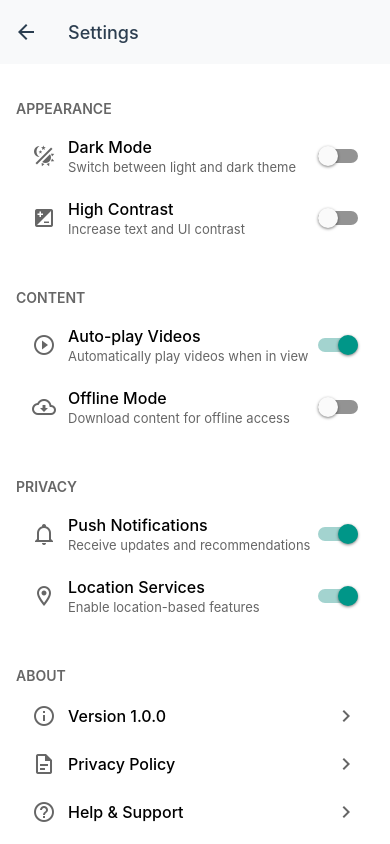
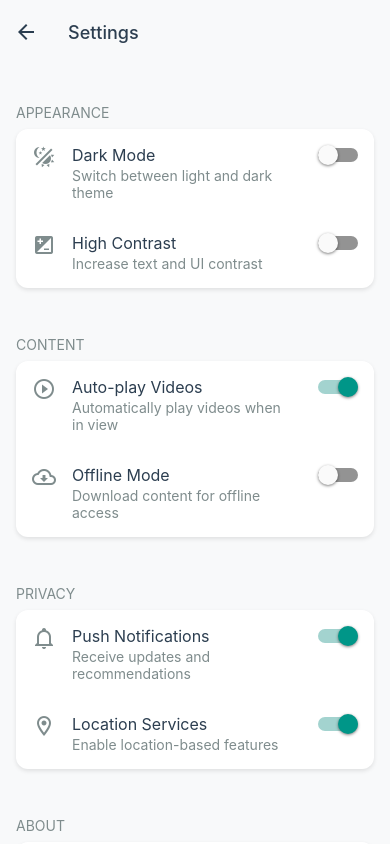
Before and after one commit to michaelhalperin/place-finder, a React Native app: screen /Settings in a window 390 px wide. Built offline with nearby package versions, Linux system fonts and the light colour scheme.

Commit message:
general fixes

```diff
--- a/src/screens/HomeScreen.tsx
+++ b/src/screens/HomeScreen.tsx
@@ -4,13 +4,14 @@ import { PlaceCard } from "../components/PlaceCard";
 import { useNavigation, useRoute, RouteProp } from "@react-navigation/native";
 import type { NativeStackNavigationProp } from "@react-navigation/native-stack";
 import { Activity, RootStackParamList } from "../types/types";
-import { placesApi } from "../api/api";
+// import { placesApi } from "../api/api";
 import { getRecommendations } from "../utils/recommendations";
 import { useLocation } from "../hooks/useLocation";
 import { useTheme } from "@/theme/ThemeContext";
 import { createHomeStyles } from "@/theme/constants";
 import { useSortContext } from "../context/SortContext";
 import { SkeletonLoader } from "../components/SkeletonLoader";
+import { mockPlaces } from "../utils/mockPlaces";
 
 type HomeScreenRouteProp = RouteProp<RootStackParamList, "User">;
 
@@ -23,58 +24,20 @@ export const HomeScreen = () => {
     loading: locationLoading,
     error: locationError,
   } = useLocation();
-  const [loading, setLoading] = useState(true);
-  const navigation =
-    useNavigation<NativeStackNavigationProp<RootStackParamList>>();
+  const navigation = useNavigation<NativeStackNavigationProp<RootStackParamList>>();
   const route = useRoute<HomeScreenRouteProp>();
   const userAnswers = route.params?.userAnswers;
   const styles = createHomeStyles(colors);
   const { sortType } = useSortContext();
 
   useEffect(() => {
-    const fetchPlaces = async () => {
-      if (!latitude || !longitude) return;
+    // Simply set the places based on recommendations or all mock places
+    const recommendedPlaces = userAnswers
+      ? getRecommendations(userAnswers, mockPlaces).recommendations
+      : mockPlaces;
 
-      try {
-        const nearbyPlaces = await placesApi.getNearbyPlacesWithWebsites(
-          latitude,
-          longitude
-        );
-
-        const activities = nearbyPlaces.map((place) => ({
-          id: place.place_id,
-          name: place.name,
-          rating: place.rating || 0,
-          image: place.photos?.[0]
-            ? placesApi.getPhotoUrl(place.photos[0].photo_reference)
-            : "https://picsum.photos/400/200",
-          description: place.vicinity || "",
-          distance: "",
-          address: place.vicinity || "",
-          openingHours: place.opening_hours?.open_now ? "Open" : "Closed",
-          features: place.types || [],
-          tags: place.types || [],
-          difficulty: userAnswers?.q3 || "moderate",
-          duration: userAnswers?.q4 || "1-2 hours",
-          timeOfDay: userAnswers?.q5 || "any",
-          website: place.website || null,
-          phone: place.phone || null,
-        }));
-
-        const recommendedPlaces = userAnswers
-          ? getRecommendations(userAnswers, activities).recommendations
-          : activities;
-
-        setPlaces(recommendedPlaces);
-      } catch (error) {
-        console.error("Failed to fetch places:", error);
-      } finally {
-        setLoading(false);
-      }
-    };
-
-    fetchPlaces();
-  }, [latitude, longitude, userAnswers]);
+    setPlaces(recommendedPlaces);
+  }, [userAnswers]);
 
   const sortedPlaces = useMemo(() => {
     return [...places].sort((a, b) => {
@@ -94,7 +57,7 @@ export const HomeScreen = () => {
     });
   }, [places, sortType]);
 
-  const isLoading = loading || locationLoading;
+  const isLoading = false;
 
   return (
     <View style={styles.container}>
--- a/src/screens/SettingsScreen.tsx
+++ b/src/screens/SettingsScreen.tsx
@@ -2,29 +2,30 @@ import React, { useState } from "react";
 import {
   View,
   Text,
-  StyleSheet,
   Switch,
   ScrollView,
   TouchableOpacity,
-  Platform,
   SafeAreaView,
 } from "react-native";
 import { NativeStackScreenProps } from "@react-navigation/native-stack";
 import { RootStackParamList } from "../types/types";
-import { useTheme as useThemeContext } from "../theme/ThemeContext";
+import { useTheme } from "../theme/ThemeContext";
 import Icon from "react-native-vector-icons/MaterialCommunityIcons";
-import { useLocationContext } from '../context/LocationContext';
+import { useLocationContext } from "../context/LocationContext";
+import { createSettingsStyles } from "@/theme/constants";
 
 type Props = NativeStackScreenProps<RootStackParamList, "Settings">;
 
 type SettingsSectionProps = {
   title: string;
   children: React.ReactNode;
+  styles: any;
 };
 
 const SettingsSection: React.FC<SettingsSectionProps> = ({
   title,
   children,
+  styles,
 }) => (
   <View style={styles.section}>
     <Text style={styles.sectionTitle}>{title}</Text>
@@ -38,6 +39,8 @@ type SettingsToggleProps = {
   value: boolean;
   onValueChange: (value: boolean) => void;
   icon?: string;
+  colors: any;
+  styles: any;
 };
 
 const SettingsToggle: React.FC<SettingsToggleProps> = ({
@@ -46,11 +49,13 @@ const SettingsToggle: React.FC<SettingsToggleProps> = ({
   value,
   onValueChange,
   icon,
+  colors,
+  styles,
 }) => (
   <View style={styles.settingItem}>
     <View style={styles.settingInfo}>
       {icon && <Icon name={icon} size={24} style={styles.settingIcon} />}
-      <View>
+      <View style={styles.textContainer}>
         <Text style={styles.settingTitle}>{title}</Text>
         {description && (
           <Text style={styles.settingDescription}>{description}</Text>
@@ -60,33 +65,33 @@ const SettingsToggle: React.FC<SettingsToggleProps> = ({
     <Switch
       value={value}
       onValueChange={onValueChange}
-      ios_backgroundColor="#3e3e3e"
+      ios_backgroundColor={colors.border}
     />
   </View>
 );
 
 export const SettingsScreen: React.FC<Props> = () => {
-  const { isDarkMode, toggleTheme } = useThemeContext();
+  const { isDarkMode, toggleTheme, colors } = useTheme();
   const { isLocationEnabled, setIsLocationEnabled } = useLocationContext();
   const [isNotificationsEnabled, setIsNotificationsEnabled] = useState(true);
   const [isOfflineMode, setIsOfflineMode] = useState(false);
   const [isHighContrast, setIsHighContrast] = useState(false);
   const [isAutoPlay, setIsAutoPlay] = useState(true);
 
+  const styles = createSettingsStyles(colors);
+
   return (
-    <SafeAreaView
-      style={[styles.safeArea, isDarkMode && styles.darkBackground]}
-    >
-      <ScrollView
-        style={[styles.container, isDarkMode && styles.darkBackground]}
-      >
-        <SettingsSection title="Appearance">
+    <SafeAreaView style={styles.safeArea}>
+      <ScrollView style={styles.container}>
+        <SettingsSection title="Appearance" styles={styles}>
           <SettingsToggle
             title="Dark Mode"
             description="Switch between light and dark theme"
             value={isDarkMode}
             onValueChange={toggleTheme}
             icon="theme-light-dark"
+            colors={colors}
+            styles={styles}
           />
           <SettingsToggle
             title="High Contrast"
@@ -94,16 +99,20 @@ export const SettingsScreen: React.FC<Props> = () => {
             value={isHighContrast}
             onValueChange={setIsHighContrast}
             icon="contrast-box"
+            colors={colors}
+            styles={styles}
           />
         </SettingsSection>
 
-        <SettingsSection title="Content">
+        <SettingsSection title="Content" styles={styles}>
           <SettingsToggle
             title="Auto-play Videos"
             description="Automatically play videos when in view"
             value={isAutoPlay}
             onValueChange={setIsAutoPlay}
             icon="play-circle-outline"
+            colors={colors}
+            styles={styles}
           />
           <SettingsToggle
             title="Offline Mode"
@@ -111,16 +120,20 @@ export const SettingsScreen: React.FC<Props> = () => {
             value={isOfflineMode}
             onValueChange={setIsOfflineMode}
             icon="cloud-download-outline"
+            colors={colors}
+            styles={styles}
           />
         </SettingsSection>
 
-        <SettingsSection title="Privacy">
+        <SettingsSection title="Privacy" styles={styles}>
           <SettingsToggle
             title="Push Notifications"
             description="Receive updates and recommendations"
             value={isNotificationsEnabled}
             onValueChange={setIsNotificationsEnabled}
             icon="bell-outline"
+            colors={colors}
+            styles={styles}
           />
           <SettingsToggle
             title="Location Services"
@@ -128,10 +141,12 @@ export const SettingsScreen: React.FC<Props> = () => {
             value={isLocationEnabled}
             onValueChange={setIsLocationEnabled}
             icon="map-marker-outline"
+            colors={colors}
+            styles={styles}
           />
         </SettingsSection>
 
-        <SettingsSection title="About">
+        <SettingsSection title="About" styles={styles}>
           <TouchableOpacity style={styles.linkItem}>
             <View style={styles.settingInfo}>
               <Icon
@@ -170,82 +185,3 @@ export const SettingsScreen: React.FC<Props> = () => {
     </SafeAreaView>
   );
 };
-
-const styles = StyleSheet.create({
-  safeArea: {
-    flex: 1,
-    backgroundColor: "#fff",
-  },
-  container: {
-    flex: 1,
-    paddingTop: 20,
-  },
-  section: {
-    marginBottom: 24,
-    paddingHorizontal: 16,
-  },
-  sectionTitle: {
-    fontSize: 14,
-    fontWeight: "600",
-    color: "#666",
-    textTransform: "uppercase",
-    marginBottom: 8,
-    marginTop: 16,
-  },
-  sectionContent: {
-    backgroundColor: "#fff",
-    borderRadius: 12,
-    ...Platform.select({
-      ios: {
-        shadowColor: "#000",
-        shadowOffset: { width: 0, height: 2 },
-        shadowOpacity: 0.1,
-        shadowRadius: 4,
-      },
-      android: {
-        elevation: 2,
-      },
-    }),
-  },
-  settingItem: {
-    flexDirection: "row",
-    alignItems: "center",
-    justifyContent: "space-between",
-    paddingVertical: 12,
-    paddingHorizontal: 16,
-  },
-  settingInfo: {
-    flexDirection: "row",
-    alignItems: "center",
-    flex: 1,
-  },
-  settingIcon: {
-    marginRight: 12,
-    color: "#666",
-  },
-  settingTitle: {
-    fontSize: 16,
-    fontWeight: "500",
-  },
-  settingDescription: {
-    fontSize: 13,
-    color: "#666",
-    marginTop: 2,
-  },
-  linkItem: {
-    flexDirection: "row",
-    alignItems: "center",
-    justifyContent: "space-between",
-    paddingVertical: 12,
-    paddingHorizontal: 16,
-  },
-  chevron: {
-    color: "#666",
-  },
-  darkBackground: {
-    backgroundColor: "#1a1a1a",
-  },
-  darkText: {
-    color: "#fff",
-  },
-});
--- a/src/theme/constants.ts
+++ b/src/theme/constants.ts
@@ -247,19 +247,18 @@ export const createSettingsStyles = (colors: any) =>
     },
     settingItem: {
       flexDirection: "row",
-      alignItems: "center",
       justifyContent: "space-between",
       padding: theme.spacing.md,
     },
     settingInfo: {
-      flex: 0.85,
+      flex: 1,
       flexDirection: "row",
       alignItems: "flex-start",
+      marginRight: theme.spacing.md,
     },
     textContainer: {
       flex: 1,
-      flexWrap: "wrap",
-      paddingRight: theme.spacing.md,
+      marginRight: theme.spacing.md,
     },
     settingIcon: {
       marginRight: theme.spacing.md,
```
Also changed, not shown: src/api/api.ts (+139 -139 lines).
